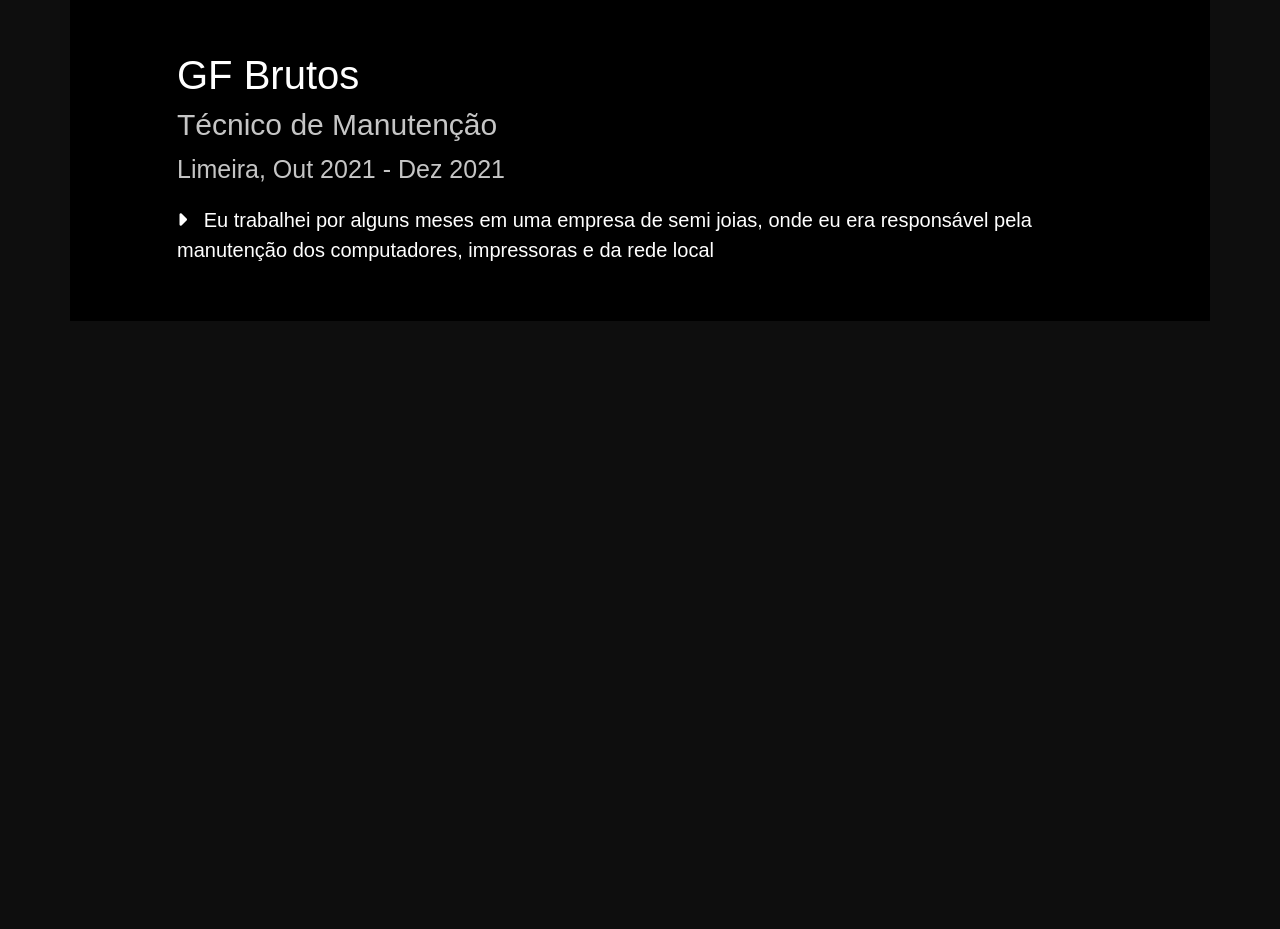
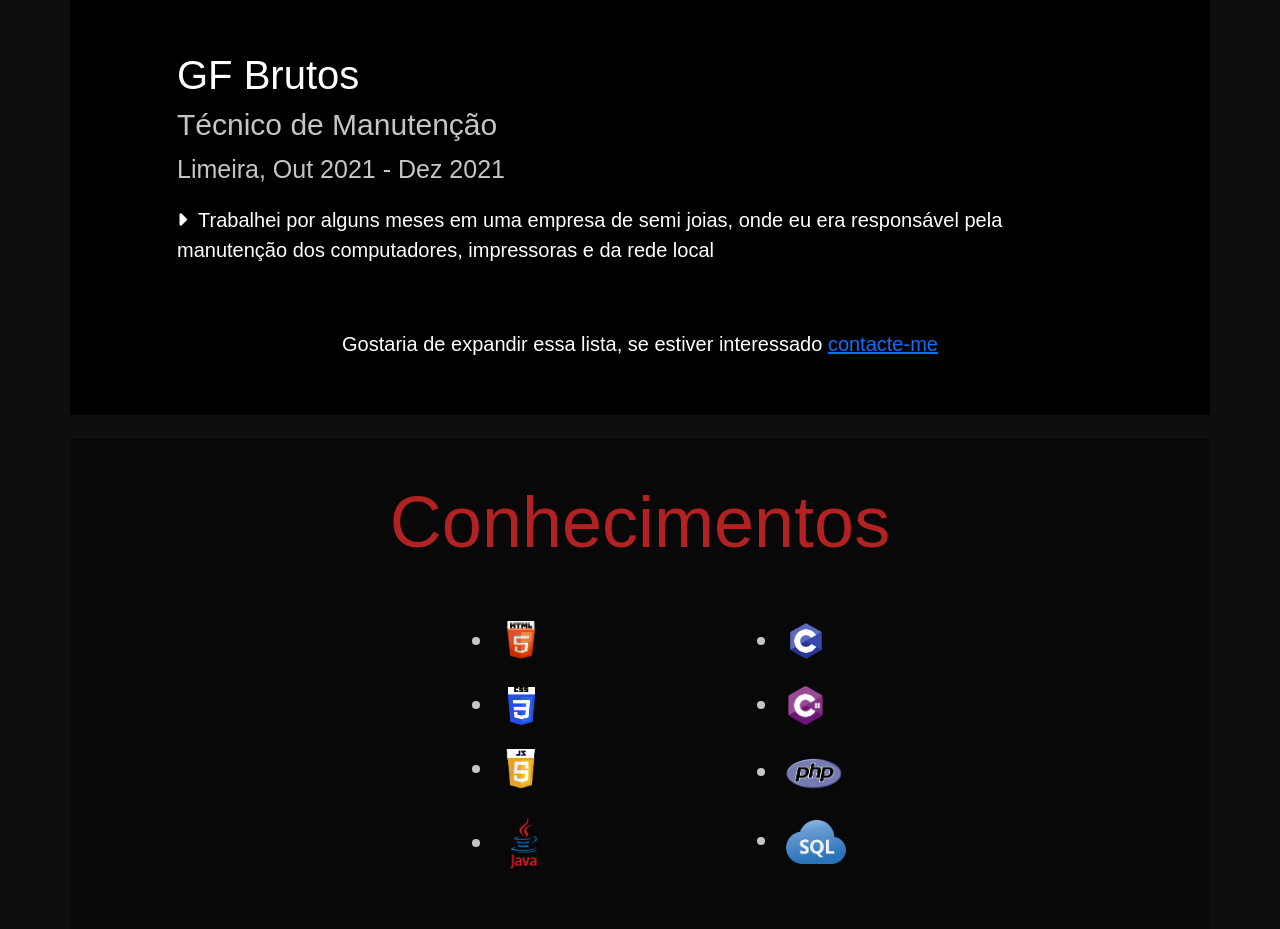
Before and after one commit to Caique-Rawos/Portfolio, a plain HTML site: page index.html in a window 1280 px wide. Shown: the part 1819-2748 px from the top of the page. Before the commit the page ends 2140 px from the top, so only its background shows below. Drawn offline with nearby package versions, Linux system fonts and the light colour scheme.

Commit message:
aumentando o portfolio

```diff
--- a/index.html
+++ b/index.html
@@ -109,13 +109,43 @@
           <div class="col-10 col-xxl-8"><h2 class="display-6 corletra mt-5">GF Brutos </h2>
               <h2 class="lead curso">Técnico de Manutenção</h2>
               <p class="lead escola">Limeira, Out 2021 - Dez 2021</p>
-                <p class="lead corletra"> <i class="fa-solid fa-caret-right"></i> &nbsp; Eu trabalhei por alguns meses em uma empresa de semi joias, onde eu era responsável pela manutenção dos computadores, impressoras e da rede local</p>
+              <p class="lead corletra"> <i class="fa-solid fa-caret-right"></i> &nbsp;Trabalhei por alguns meses em uma empresa de semi joias, onde eu era responsável pela manutenção dos computadores, impressoras e da rede local</p>
           </div>
         <div class="col-1 col-xxl-2"></div>
 
       </div>
 
+        <p class="lead text-center mt-5 corletra">Gostaria de expandir essa lista, se estiver interessado <a href="#contato">contacte-me</a></p>
 
+    <div class="espaco"></div>
+  </div>
+
+  <div class="container fundo2 mt-4">
+
+    <a name="profissional"><div class="espaco"></div></a>
+      <h1 class="display-2 corletras text-center">Conhecimentos</h1>
+
+      <div class="row">
+          <div class="col-2 col-md-3 col-lg-4"></div>
+          <div class="col-4 col-lg-3">
+            <ul class="escola mt-4">
+              <li class="mt-5">&nbsp;<img class="logoConhecimento" src="imagens/html2.png" alt="Logo do HTML"></li>
+              <li class="mt-4">&nbsp;&nbsp;<img class="logoConhecimento2" src="imagens/css2.png" alt="Logo do CSS"></li>
+              <li class="mt-4">&nbsp;<img class="logoConhecimento" src="imagens/js2.png" alt="Logo do JS"></li>
+              <li class="mt-4"><img class="logoConhecimento3" src="imagens/java2.png" alt="Logo do Java"></li>
+            </ul>
+          </div>
+          <div class="col-4 col-lg-4">
+            <ul class="escola mt-4">
+              <li class="mt-5">&nbsp;<img class="logoConhecimento" src="imagens/c2.png" alt="Logo da linguagem C"></li>
+              <li class="mt-4">&nbsp;<img class="logoConhecimentoc" src="imagens/csharp2.png" alt="Logo da linguagem C#"></li>
+              <li class="mt-4"><img class="logoConhecimentophp" src="imagens/php2.png" alt="Logo do PHP"></li>
+              <li class="mt-4">&nbsp;<img class="logoConhecimento3" src="imagens/sql2.png" alt="Logo do SQL"></li>
+            </ul>
+          </div>
+          <div class="col-2 col-md-1"></div>
+
+      </div>
 
     <div class="espaco"></div>
   </div>
--- a/style.css
+++ b/style.css
@@ -26,10 +26,7 @@ body{
     }
 }
 
-.corletra{
-    color: white;
-}
-.cornav{
+.corletra, .cornav{
     color: white;
 }
 .fundo1{
@@ -76,3 +73,18 @@ h1.corletras{
         width: 75%;
     }
 }
+img.logoConhecimento{
+    width: 40px;
+}
+img.logoConhecimento2{
+    width: 27px;
+}
+img.logoConhecimento3{
+    width: 60px;
+}
+img.logoConhecimentoc{
+    width: 39px;
+}
+img.logoConhecimentophp{
+    width: 70px;
+}
```
Also changed, not shown: Imagens/c2.png (added), Imagens/csharp2.png (added), Imagens/css2.png (added), Imagens/html2.png (added), Imagens/java2.png (added), Imagens/js2.png (added), Imagens/php2.png (added), Imagens/sql2.png (added). Lines whose indentation alone changed are shown as unchanged.
